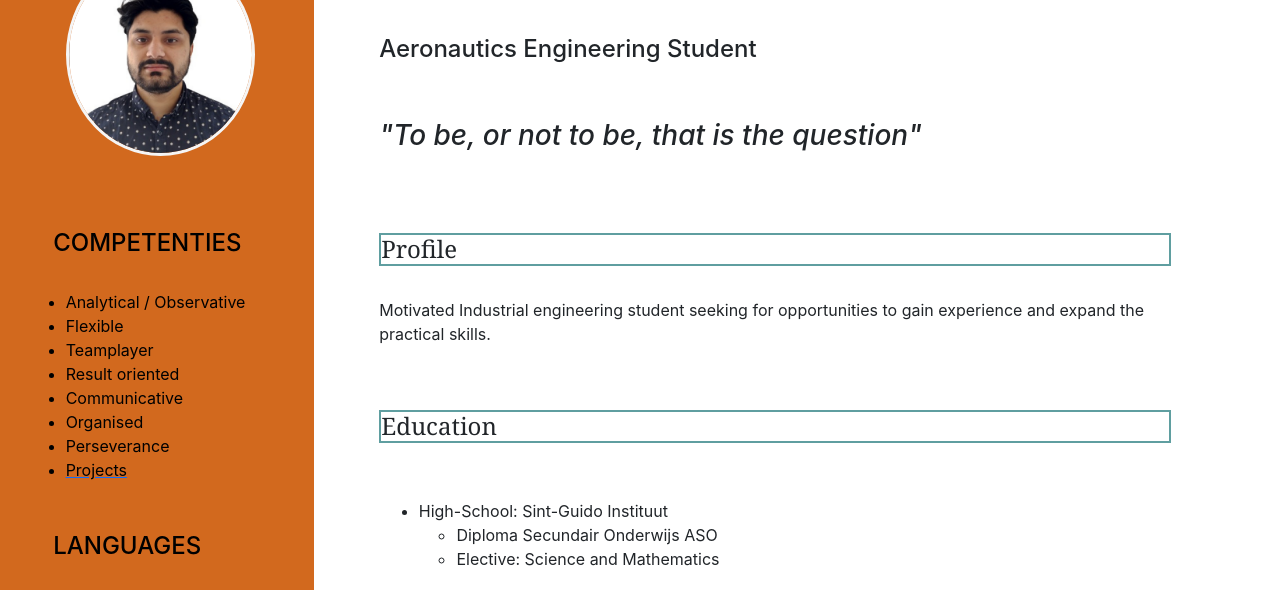
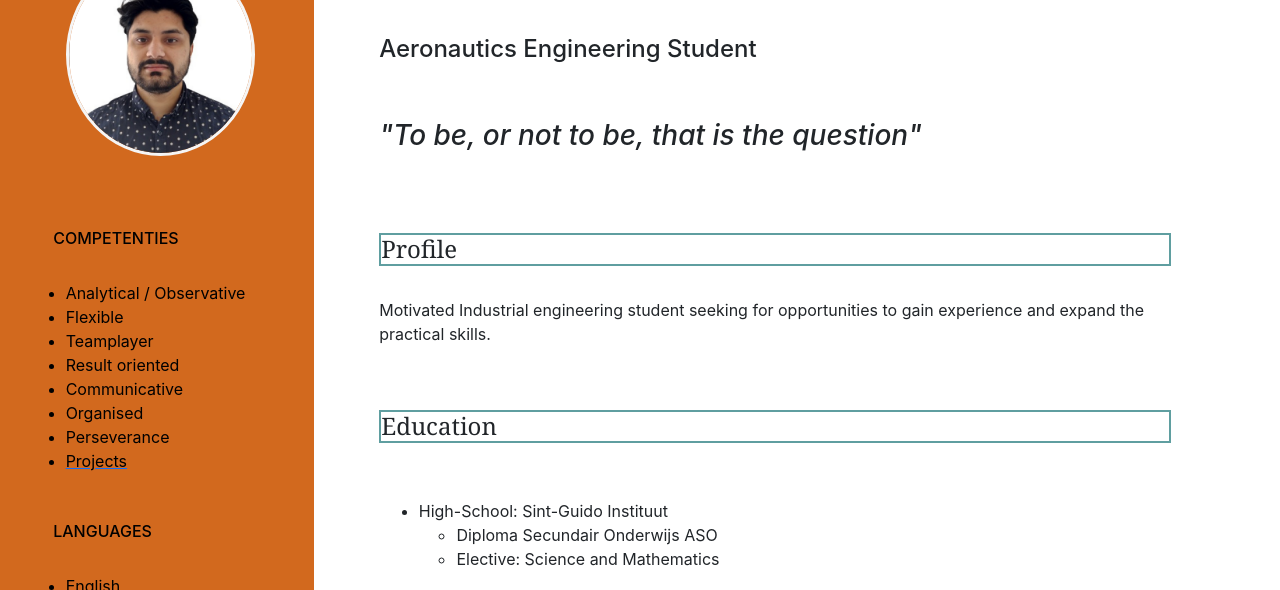
Before and after one commit to sagar061/HuleyCV, a plain HTML site: page index.html in a window 1280 px wide. Shown: the part 125-715 px from the top of the page. Drawn offline with nearby package versions, Linux system fonts and the light colour scheme.

Commit message:
changed from h4 to h6 on languages and competenties

```diff
--- a/index.html
+++ b/index.html
@@ -26,7 +26,7 @@
             <br/>
 
             <div class="extra">
-                <h4>Competenties</h4>
+                <h6>Competenties</h6>
                 <br/>
                 <ul>
                     <li>Analytical / Observative</li>
@@ -40,7 +40,7 @@
                 </ul>
             </div>
             <div class="languages">
-                <h4>Languages</h4>
+                <h6>Languages</h6>
                 <br/>
                 <ul>
                     <li>English</li>
--- a/main.css
+++ b/main.css
@@ -27,7 +27,7 @@
   margin-top: 20%;
 }
 
-.webpage .listtonav h4{
+.webpage .listtonav h6{
   text-transform: uppercase;
 }
 
```
